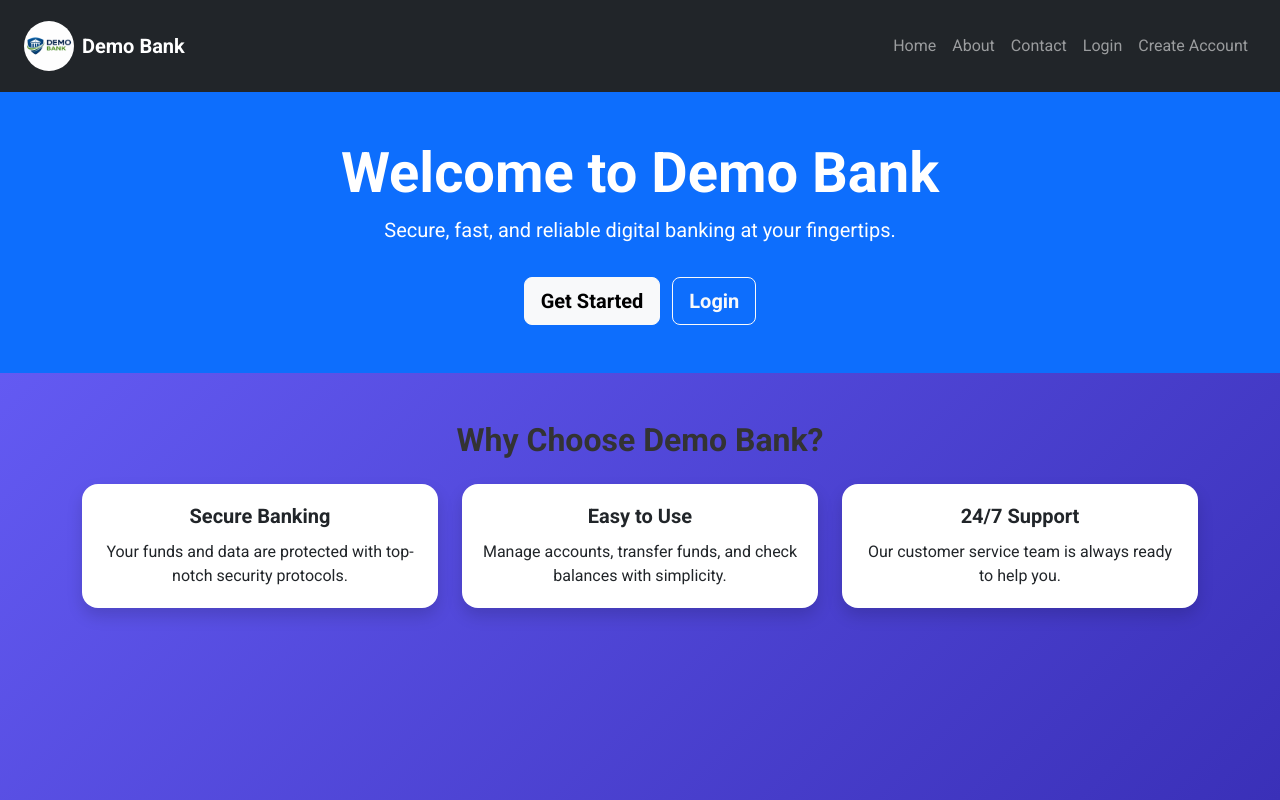
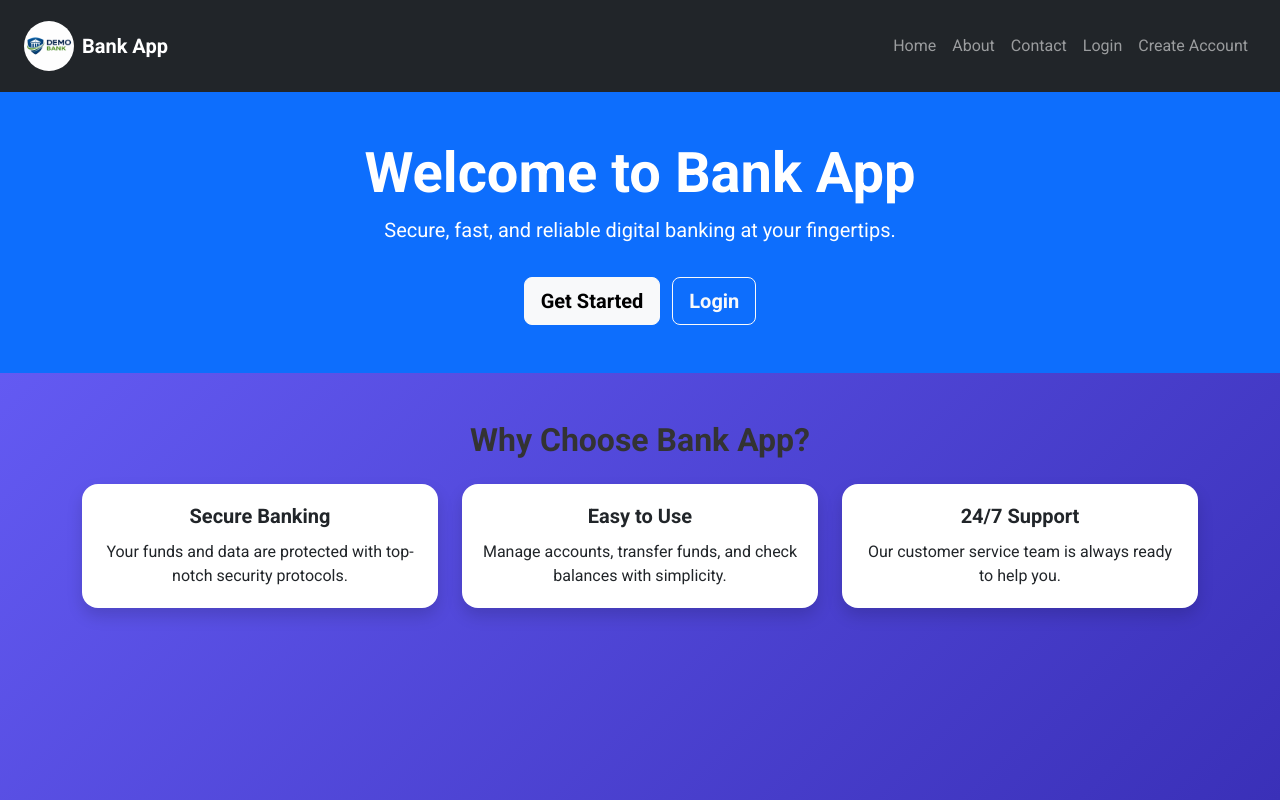
Before and after one commit to chuks2274/bank-atm.js, a website with bundled scripts: page index.html in a window 1280 px wide. Built offline with nearby package versions, Linux system fonts and the light colour scheme.

Commit message:
update file

```diff
--- a/index.html
+++ b/index.html
@@ -3,7 +3,7 @@
 <head>
   <meta charset="UTF-8" />
   <meta name="viewport" content="width=device-width, initial-scale=1" />
-  <title>Demo Bank | Home</title>
+  <title>Bank App | Home</title>
 
   <!-- Google Fonts -->
   <link href="https://fonts.googleapis.com/css2?family=Roboto:wght@400;700&display=swap" rel="stylesheet">
@@ -19,7 +19,7 @@
   <nav class="navbar navbar-expand-lg navbar-dark bg-dark px-4 py-3 sticky-top">
     <a class="navbar-brand d-flex align-items-center gap-2" href="index.html">
       <img src="./image/logo1.png" alt="Demo Bank Logo" width="120" height="40" class="logo">
-      Demo Bank
+      Bank App
     </a>
 
     <button class="navbar-toggler" type="button" data-bs-toggle="collapse"
@@ -56,7 +56,7 @@
   <!-- Hero Section -->
   <header class="bg-primary text-white text-center py-5">
     <div class="container">
-      <h1 class="display-4 fw-bold">Welcome to Demo Bank</h1>
+      <h1 class="display-4 fw-bold">Welcome to Bank App</h1>
       <p class="lead">Secure, fast, and reliable digital banking at your fingertips.</p>
       <a href="create.html" class="btn btn-light btn-lg mt-3">Get Started</a>
       <a href="login.html" class="btn btn-outline-light btn-lg mt-3 ms-2">Login</a>
@@ -66,7 +66,7 @@
   <!-- Features Section -->
   <section class="py-5 text-center">
     <div class="container">
-      <h2 class="fw-bold mb-4">Why Choose Demo Bank?</h2>
+      <h2 class="fw-bold mb-4">Why Choose Bank App?</h2>
       <div class="row g-4">
         <div class="col-md-4">
           <div class="card h-100 shadow border-0">
```
Also changed, not shown: about.html (+4 -4 lines), contact.html (+2 -2 lines), create.html (+2 -2 lines), dashboard.html (+2 -2 lines), login.html (+3 -3 lines).
